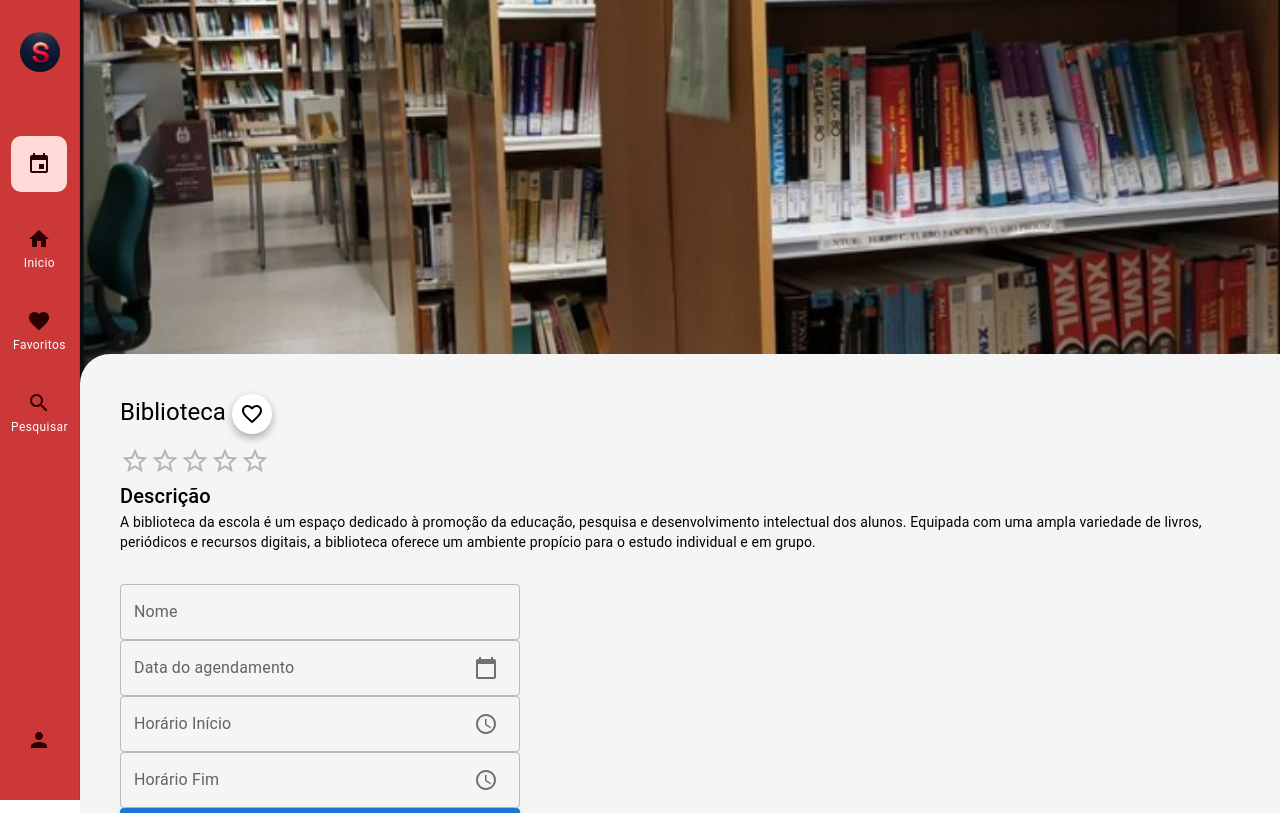
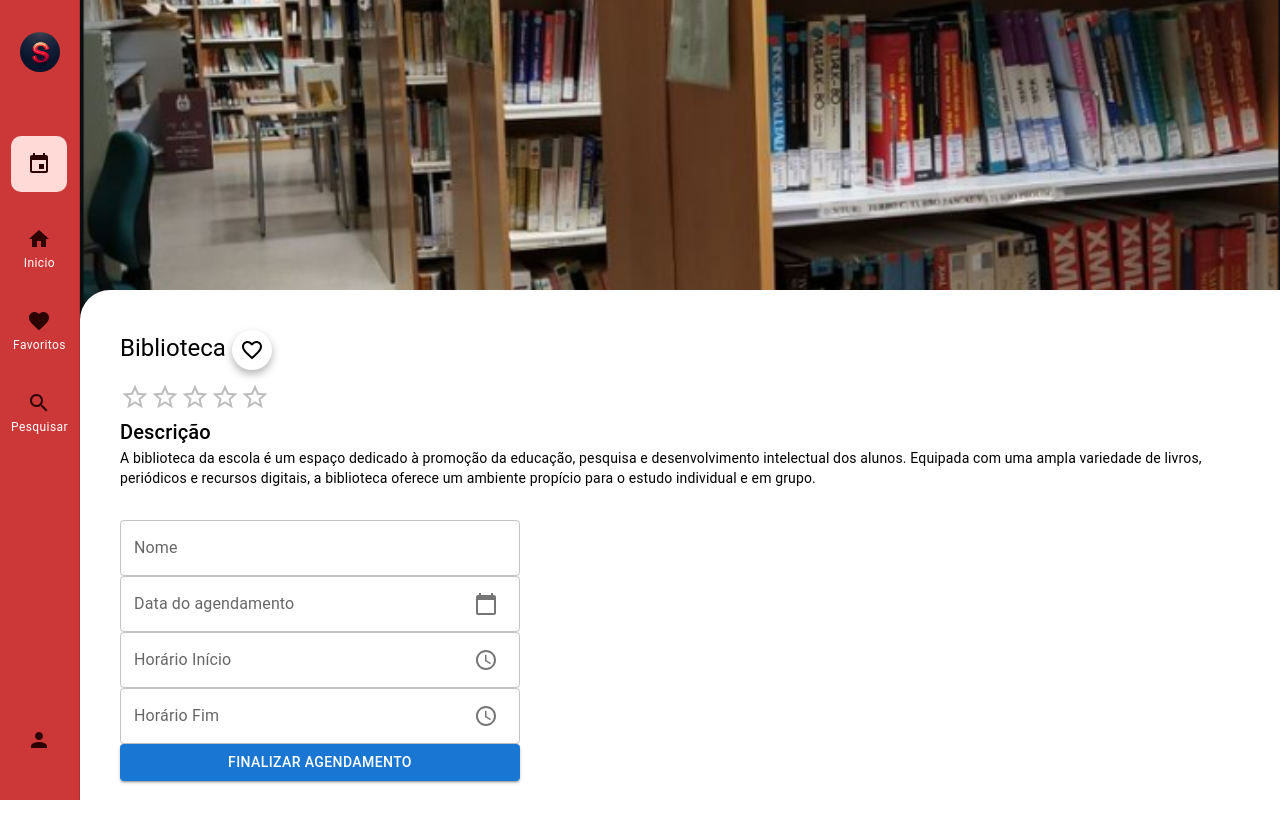
Before and after one commit to 20in13/TCC-LastVersion, a Next.js app: page /screens/Agendamento in a window 1280 px wide. Shown: the top 813 px of the page. Built offline with nearby package versions, Linux system fonts and the light colour scheme.

Commit message:
ajustes pequenos
Co-Authored-By: gabriel9silv <134931559+gabriel9silv@users.noreply.github.com>

```diff
--- a/src/app/components/Agend Comp/ImgAgend/page.module.css
+++ b/src/app/components/Agend Comp/ImgAgend/page.module.css
@@ -2,7 +2,7 @@
     display: flex;
     align-items: center;
     width: 100%;
-    height: 30vw;
+    height: 25vw;
     max-height: 80vh;
     box-sizing: border-box;
     background-color: aquamarine;
--- a/src/app/screens/Agendamento/page.module.css
+++ b/src/app/screens/Agendamento/page.module.css
@@ -2,7 +2,7 @@
 .container{
   margin-top: 32px;
   margin-bottom: 32px;
-  background-color: #f5f5f5;
+  background-color: #ffffff;
   padding: 24px;
   border-top-left-radius: 30px;
   width: 100vw;
--- a/src/app/screens/HomeW/page.module.css
+++ b/src/app/screens/HomeW/page.module.css
@@ -69,7 +69,7 @@
 
   .content {
     width: 90%;
-    background-color: #fff;
+    background-color: #ffffff;
     border-top-right-radius: 30px;
     border-top-left-radius: 30px;
     box-shadow: 0px 2px 10px rgba(0, 0, 0, 0.1);
```
